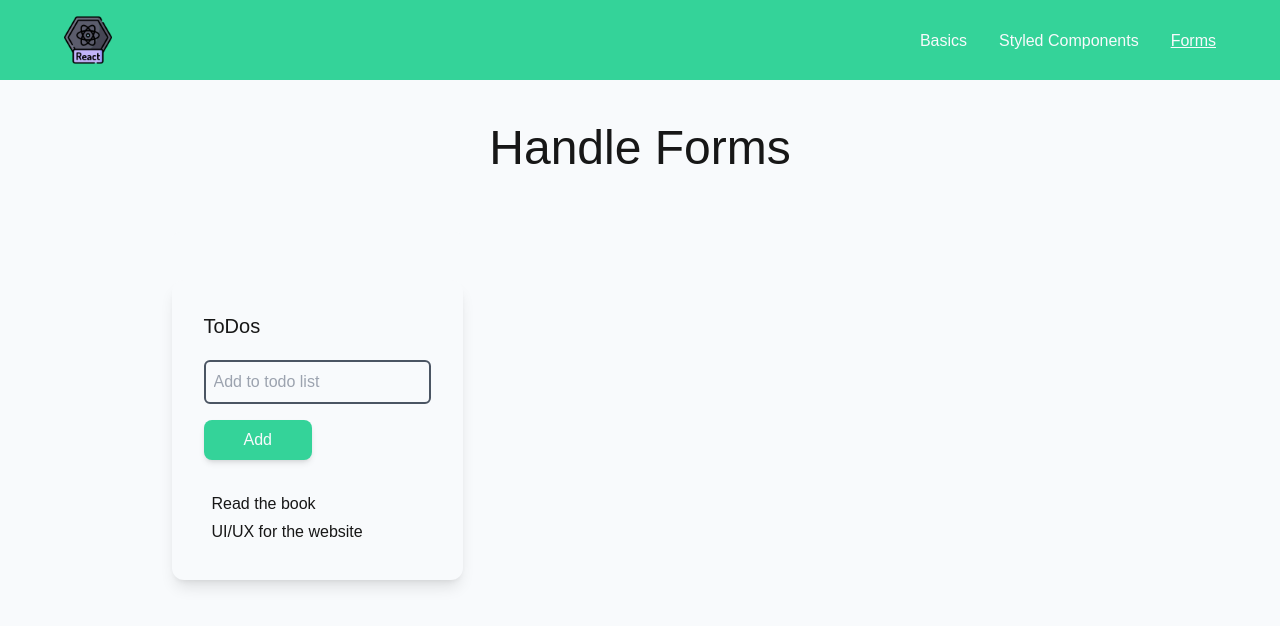
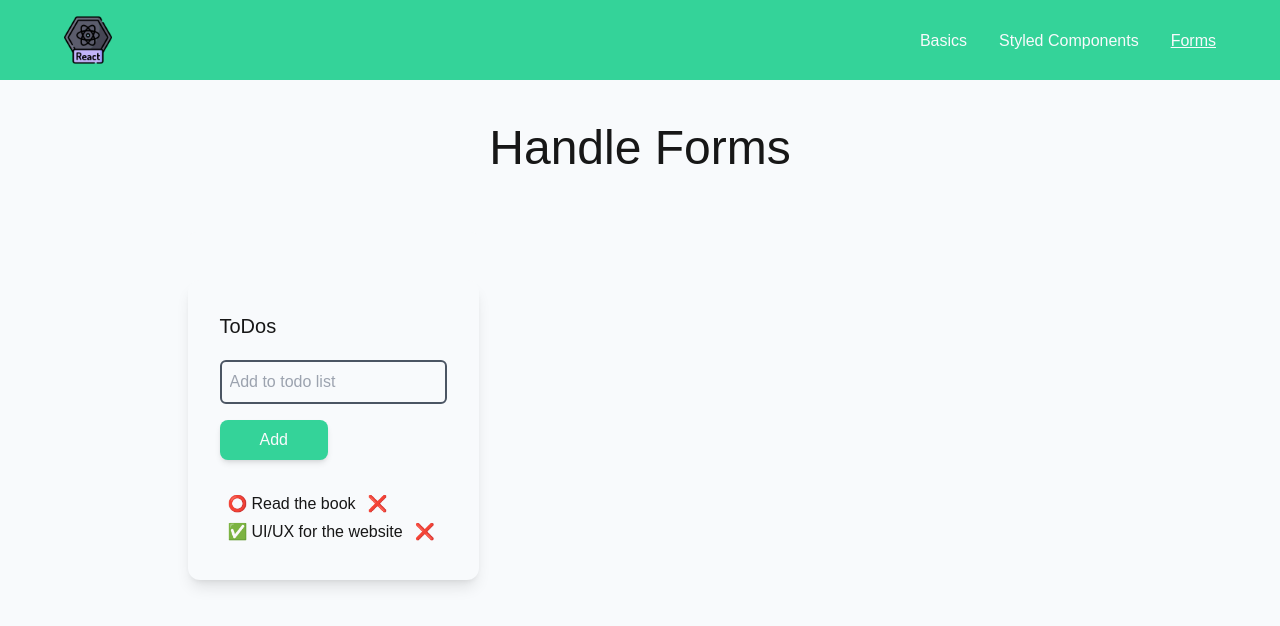
Before and after one commit to DevKasun/100DaysOfCode, a React (Vite) app in the folder react-project/: page /forms in a window 1280 px wide. Shown: the top 626 px of the page. Built offline with nearby package versions, Linux system fonts and the light colour scheme; a web font is replaced by a local one.

Commit message:
Basic Todo app is done

```diff
--- a/react-project/src/components/Lessons/HandleForms/HandleForm.jsx
+++ b/react-project/src/components/Lessons/HandleForms/HandleForm.jsx
@@ -1,15 +1,14 @@
-import React, { useState } from 'react';
+import React from 'react';
 
-import Grid from '../../Layout/Grid/Grid';
 import TodoApp from './ToDoApp/TodoForm';
 
 const HandleForm = () => {
 	return (
-		<Grid>
+		<div className='grid grid-cols-3 gap-4'>
 			<div className='todo-app'>
 				<TodoApp />
 			</div>
-		</Grid>
+		</div>
 	);
 };
 
--- a/react-project/src/components/Lessons/HandleForms/ToDoApp/TodoForm.jsx
+++ b/react-project/src/components/Lessons/HandleForms/ToDoApp/TodoForm.jsx
@@ -1,4 +1,4 @@
-import React, { useState } from 'react';
+import React, { useEffect, useState } from 'react';
 import { v4 as uuidv4 } from 'uuid';
 
 import Button from '../../../Button/Button';
@@ -6,46 +6,76 @@ import Form from '../../../Form/Form';
 import Input from '../../../Input/Input';
 import TodoList from './TodoList';
 
+const LOCAL_STORAGE_KEY = 'todoApp.todos';
+
 const TodoForm = () => {
-
 	const [newTodo, setNewTodo] = useState('');
 	const [todos, setTodos] = useState([
 		{
 			id: uuidv4(),
 			title: 'Read the book',
+			complete: false,
 		},
 		{
 			id: uuidv4(),
 			title: 'UI/UX for the website',
+			complete: true,
 		},
 	]);
 	const [errorEnable, isErrorEnable] = useState(false);
 
+	useEffect(() => {
+		const storedTodos = JSON.parse(localStorage.getItem(LOCAL_STORAGE_KEY));
+		console.log(storedTodos);
+		if (storedTodos) setTodos(storedTodos);
+	}, []);
+
+	useEffect(() => {
+		localStorage.setItem(LOCAL_STORAGE_KEY, JSON.stringify(todos));
+	}, [todos]);
+
 	const handleOnChange = (event) => {
-		const inputVal = event.target.value
+		const inputVal = event.target.value;
 		setNewTodo(inputVal);
-		if(errorEnable) {
-			isErrorEnable(false)
+		if (errorEnable) {
+			isErrorEnable(false);
 		}
-	}
-
+	};
 
 	const handleSubmit = (event) => {
 		event.preventDefault();
-		if(newTodo === '') {
+		if (newTodo === '') {
 			isErrorEnable(true);
 		} else {
 			const item = [
 				{
 					id: uuidv4(),
-					title: `${newTodo}`
-				}
-			]
-			console.log(item)
-			setTodos([...todos, ...item])
+					title: `${newTodo}`,
+					complete: false,
+				},
+			];
+			setTodos([...todos, ...item]);
 			setNewTodo('');
 		}
 	};
+
+	const toggleTodo = (id) => {
+		const newTodoList = [...todos];
+		const foundItem = newTodoList.find((item) => {
+			return item.id == id;
+		});
+		foundItem.complete = !foundItem.complete;
+		setTodos(newTodoList);
+	};
+
+	const deleteTodo = (id) => {
+		const newTodoList = [...todos];
+		const filteredTodos = newTodoList.filter((item) => {
+			return item.id != id;
+		});
+		setTodos(filteredTodos);
+	};
+
 	return (
 		<>
 			<Form onSubmit={handleSubmit} className='bg-slate-50' title='ToDos'>
@@ -56,12 +86,20 @@ const TodoForm = () => {
 						onChange={handleOnChange}
 						placeholder='Add to todo list'
 					/>
-					{ errorEnable ? <p className='text-red-600 text-sm pl-2 pt-2'>Field is empty!</p> : null }
+					{errorEnable ? (
+						<p className='text-red-600 text-sm pl-2 pt-2'>
+							Field is empty!
+						</p>
+					) : null}
 				</div>
 				<div>
-					<Button type='submit' >Add</Button>
+					<Button type='submit'>Add</Button>
 				</div>
-				<TodoList todos={todos} />
+				<TodoList
+					todos={todos}
+					toggleTodo={toggleTodo}
+					deleteTodo={deleteTodo}
+				/>
 			</Form>
 		</>
 	);
--- a/react-project/src/components/Lessons/HandleForms/ToDoApp/TodoList.jsx
+++ b/react-project/src/components/Lessons/HandleForms/ToDoApp/TodoList.jsx
@@ -1,13 +1,31 @@
 import React from 'react';
 
-const TodoList = ({ todos }) => {
+const TodoList = ({ todos, toggleTodo, deleteTodo }) => {
+	const handleToggleTodo = (id) => {
+		toggleTodo(id);
+	};
+	const handleDeleteTodo = (id) => {
+		deleteTodo(id);
+	};
 
 	return (
 		<div className='todo-list pt-8 pl-2 pr-2'>
 			{todos.map((todo) => {
 				return (
-					<div key={todo.id} className='pb-1'>
+					<div key={todo.id} className='pb-1 flex align-middle'>
+						<span
+							className='cursor-pointer pr-1 outline-none'
+							onClick={(id) => handleToggleTodo(todo.id)}
+						>
+							{todo.complete ? '✅' : '⭕'}
+						</span>
 						{todo.title}
+						<span
+							className='cursor-pointer pl-3'
+							onClick={(id) => handleDeleteTodo(todo.id)}
+						>
+							❌
+						</span>
 					</div>
 				);
 			})}
```
